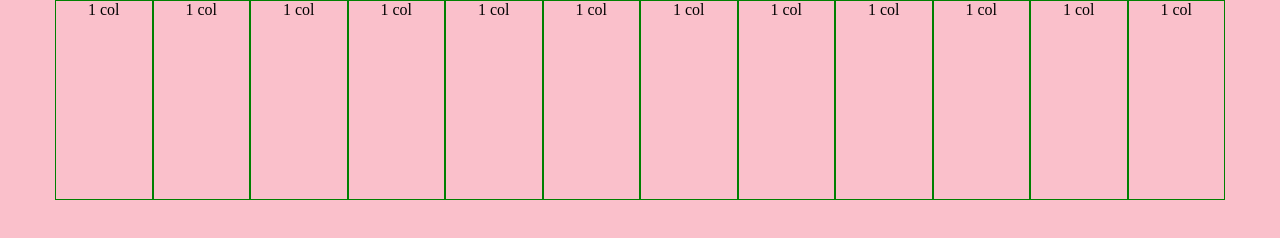
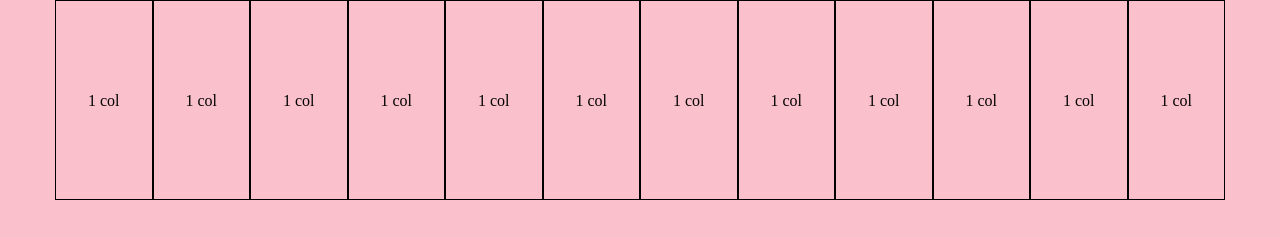
Before and after one commit to DavideSadotti/hmtl-css-12bool, a plain HTML site: page index.html in a window 1280 px wide. Drawn offline with Linux system fonts and the light colour scheme.

Commit message:
Prima riga completata

```diff
--- a/css/12bool.css
+++ b/css/12bool.css
@@ -19,7 +19,7 @@
 
 [class*="col-"]{
   float: left;
-  border: 1px solid green;
+  border: 1px solid black;
 }
 
 .col-1{
--- a/css/style.css
+++ b/css/style.css
@@ -4,6 +4,6 @@ body{
 
 .row div{
   height: 200px;
+  line-height: 200px;
   text-align: center;
-  vertical-align: middle;
 }
```
